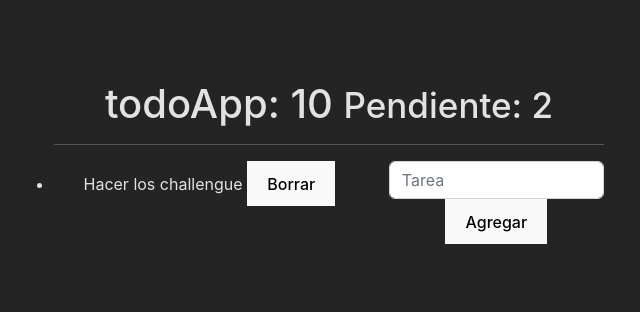
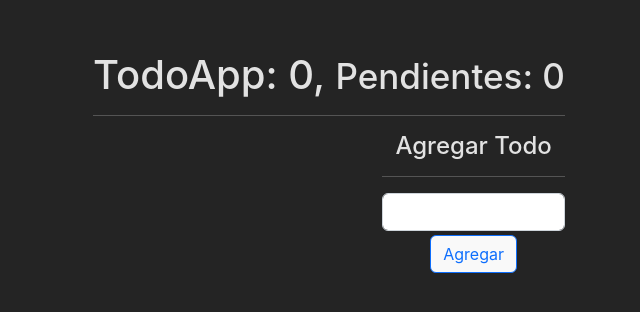
Before and after one commit to zarrok2112/Homework, a React (Vite) app: page / in a window 1280 px wide. Shown: the part 238-550 px from the top of the page, without its empty margins (311-951 px from the left). Built offline with nearby package versions, Linux system fonts and the light colour scheme.

Commit message:
challenge 10

```diff
--- a/src/components/Todo/TodoReducer.jsx
+++ b/src/components/Todo/TodoReducer.jsx
@@ -1,8 +1,14 @@
-export const TodoReducer = (initialState = [], action) => {
-    switch(action.type){
+export const TodoReducer = ( initialState, action ) => {
+    switch (action.type) {
         case '[TODO] ADD TODO':
-            return [... initialState, action.payload];
+            return [...initialState, action.payload]
+            break;
+        case '[TODO] DELETE TODO':
+            return initialState.filter( todo => todo.id !== action.payload )
+            break;
+        case '[TODO] TOGGLE TODO':
+            return initialState.map( todo => todo.id === action.payload ? { ...todo, done: !todo.done } : todo )
         default:
-            return initialState
+            return initialState;
     }
 }
--- a/src/components/Todo/todoAdd.jsx
+++ b/src/components/Todo/todoAdd.jsx
@@ -1,38 +1,37 @@
 import { useState } from "react";
 
 export const TodoAdd = ({ onNewTodo }) => {
+
 	const [description, setDescription] = useState("");
 
-  const onFormSubmit = (event) => {
+	const addDescription = (e) => {
+		setDescription(e.target.value);
+	};
+
+    const onFormSubmit = ( event ) => {
         event.preventDefault();
 
         const newTodo = {
             id: new Date().getTime(),
             description: description,
             done: false,
-    };
+        }
 
-    onNewTodo(newTodo);
+        onNewTodo( newTodo );
 
-    // Reset the description field
-    setDescription("");
-  };
-
-  const onDescriptionChange = (event) => {
-    setDescription(event.target.value);
-  };
+		setDescription('');
+    }
 
 	return (
 		<>
-      <form onSubmit={onFormSubmit}>
+			<form onSubmit={ (event) => onFormSubmit(event)}>
 				<input
-          type="text"
-          placeholder="Tarea"
-          className="form-control"
+					type='text'
+					className='form-control'
 					value={description}
-          onChange={onDescriptionChange}
+					onChange={addDescription}
 				/>
-        <button type="submit">Agregar</button>
+				<button className='btn btn-outline-primary mt-1'>Agregar</button>
 			</form>
 		</>
 	);
--- a/src/components/Todo/todoItem.jsx
+++ b/src/components/Todo/todoItem.jsx
@@ -1,15 +1,14 @@
-import React from "react";
-
-
-export const TodoItem = ({ todo }) => {
+export const TodoItem = ({ todo, onDeleteTodo, onToggleTodo }) => {
 
 	return (
 		<>
-			<li className=''>
+			<li className='list-group-items d-flex justify-content-between'>
 				<span
-				className=""> {todo.description} </span>
+				onClick={ () => onToggleTodo( todo.id ) }
+				className={`align-self-center w-100 rounded border border-dark m-1 ${todo.done ? 'text-decoration-line-through bg-success' : ''}`}> {todo.description} </span>
 				<button
-				className=''> Borrar </button>
+				className='btn btn-danger'
+				onClick={ () => {onDeleteTodo( todo.id )} }> Borrar </button>
 			</li>
 		</>
 	);
--- a/src/components/Todo/todolist.jsx
+++ b/src/components/Todo/todolist.jsx
@@ -1,6 +1,6 @@
 import { TodoItem } from './todoItem';
 
-export const TodoList = ({ todos = [] }) => {
+export const TodoList = ({ todos = [], onDeleteTodo, onToggleTodo }) => {
 
 	return (
 		<>
@@ -11,6 +11,8 @@ export const TodoList = ({ todos = [] }) => {
                             <TodoItem
                                 key={key}
                                 todo={todo}
+                                onDeleteTodo={onDeleteTodo}
+                                onToggleTodo={onToggleTodo}
                             />
                         );
                     })
--- a/src/components/TodoApp.jsx
+++ b/src/components/TodoApp.jsx
@@ -1,42 +1,36 @@
 import React, {useReducer} from 'react';
 import { TodoList, TodoAdd, TodoReducer} from './Todo';
+import {useTodo} from '../hooks';
+
+const initialState = []
 
 
-const initialState = [
-    {
-    id: new Date().getTime(),
-    description:'Hacer los challengue',
-    done:false,
+const init = () => {
+	return JSON.parse(localStorage.getItem('todos')) || [];
 }
-]
 
 export const TodoApp = () => {
-    const [todos,dispatch] = useReducer(TodoReducer,initialState)
 
-    const handleNewTodo = (todo) => {
-        const action = {
-          type: '[TODO] ADD TODO',
-          payload: todo
-        };
+    const { todos, handleNewTodo, handleDeleteTodo, handleToggleTodo, counters} = useTodo (TodoReducer, initialState, init)
 
-        dispatch(action);
-      };
-
-
-    return(
+	return (
 		<>
-        <h1>todoApp: 10 <small>Pendiente: 2</small></h1>
-        <hr/>
+			<h1>
+				TodoApp: {counters.countTodos}, <small> Pendientes: {counters.countPendingTodos}</small>
+			</h1>
+			<hr />
 
 			<div className='row'>
 				<div className='col-7'>
-                    <TodoList todos={todos}/>
+					<TodoList todos = { todos } onDeleteTodo  = { handleDeleteTodo }
+					onToggleTodo = { handleToggleTodo } />
 				</div>
 				<div className='col-5'>
-                    <TodoAdd onNewTodo={handleNewTodo}/>
+					<h4> Agregar Todo </h4>
+					<hr />
+					<TodoAdd onNewTodo = { handleNewTodo } />
 				</div>
 			</div>
-
 		</>
-    )
+	);
 };
--- a/src/hooks/MultipleCustomHooks.jsx
+++ b/src/hooks/MultipleCustomHooks.jsx
@@ -1,6 +1,6 @@
 import React from "react";
-import useCustomCounter from "../hooks/useCustomCounter";
-import Fetch from "./Fetch";
+import {useCustomCounter} from "../hooks/useCustomCounter";
+import {useFetch} from "./useFetch";
 
 const MultipleCustomHooks = (url) => {
   const [count, incrementCount] = useCustomCounter(0);
--- /dev/null
+++ b/src/hooks/index.jsx
@@ -0,0 +1,5 @@
+export * from './useTodo';
+export * from './Usememo';
+export * from './MultipleCustomHooks';
+export * from './UseCounter';
+export * from './useCustomCounter';
--- /dev/null
+++ b/src/hooks/types.js
@@ -0,0 +1,3 @@
+export const CREATE_TODO = '[TODO] ADD TODO';
+export const DELETE_TODO = '[TODO] DELETE TODO';
+export const TOGGLE_TODO = '[TODO] TOGGLE TODO';
--- a/src/hooks/useCustomCounter.jsx
+++ b/src/hooks/useCustomCounter.jsx
@@ -1,6 +1,6 @@
 import { useState } from "react";
 
-const useCustomCounter = (initialValue) => {
+export const useCustomCounter = (initialValue) => {
   const [count, setCount] = useState(initialValue);
 
   const incrementCount = () => {
@@ -9,5 +9,3 @@ const useCustomCounter = (initialValue) => {
 
   return [count, incrementCount];
 };
-
-export default useCustomCounter;
--- /dev/null
+++ b/src/hooks/useTodo.jsx
@@ -0,0 +1,42 @@
+import { useReducer, useState, useEffect } from 'react';
+import * as types from './types';
+
+export const useTodo = ( TodoReducer, initialState, init ) => {
+
+	const [todos, dispatchTodo] = useReducer(TodoReducer, initialState, init);
+
+    const handleNewTodo = ( todo ) => {
+        const action = {
+            type: types.CREATE_TODO,
+            payload: todo
+        }
+        dispatchTodo( action );
+    }
+
+	const handleDeleteTodo = ( todo ) => {
+        const action = {
+            type: types.DELETE_TODO,
+            payload: todo
+        }
+        dispatchTodo( action );
+    }
+
+	const handleToggleTodo = ( todoId ) => {
+        const action = {
+            type: types.TOGGLE_TODO,
+            payload: todoId
+        }
+        dispatchTodo( action );
+    }
+
+    const [counters, setCounters] = useState({})
+
+    useEffect(() => {
+		setCounters({
+			countTodos: todos.length,
+			countPendingTodos: todos.filter((todo) => todo.done == false).length,
+		})
+	}, [todos])
+
+	return { todos, handleNewTodo, handleDeleteTodo, handleToggleTodo, counters};
+};
```
Lines whose indentation alone changed are shown as unchanged.
